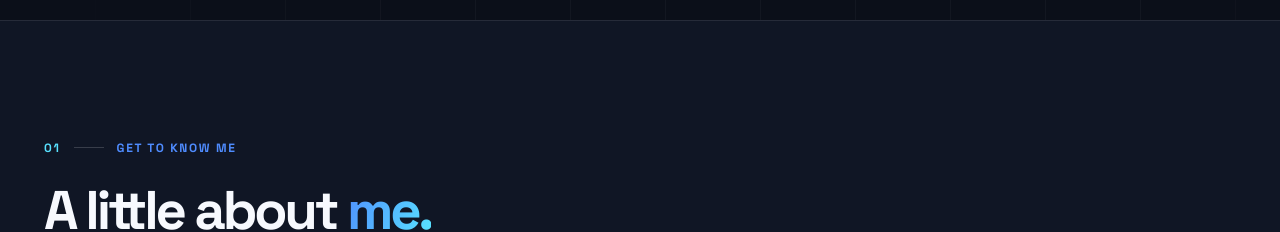
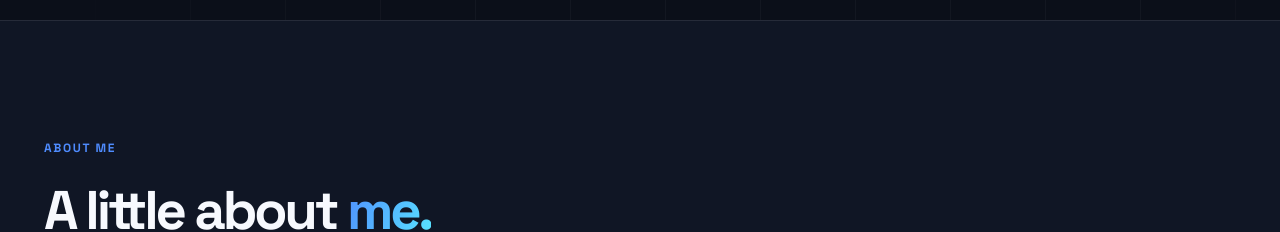
Before and after one commit to sarfaraj666/pfolio, a React (Vite) app: page / in a window 1280 px wide. Shown: the part 920-1152 px from the top of the page. Built offline with nearby package versions, Linux system fonts and the light colour scheme.

Commit message:
Simplify About section label

```diff
--- a/src/App.jsx
+++ b/src/App.jsx
@@ -34,7 +34,7 @@ function Reveal({ children, className = '', delay = 0, y = 25 }) {
 function SectionHeading({ number, eyebrow, title, subtitle }) {
   return (
     <Reveal className="section-heading">
-      <div className="eyebrow"><span className="section-number">{number}</span><span className="eyebrow-divider" />{eyebrow}</div>
+      <div className="eyebrow">{number && <><span className="section-number">{number}</span><span className="eyebrow-divider" /></>}{eyebrow}</div>
       <h2>{title}</h2>
       {subtitle && <p>{subtitle}</p>}
     </Reveal>
@@ -188,7 +188,7 @@ function About() {
   return (
     <section id="about" className="section about-section">
       <div className="container">
-        <SectionHeading number="01" eyebrow="GET TO KNOW ME" title={<>A little about <span className="text-gradient">me.</span></>} subtitle="Curious by nature. Focused on learning. Always building." />
+        <SectionHeading eyebrow="ABOUT ME" title={<>A little about <span className="text-gradient">me.</span></>} subtitle="Curious by nature. Focused on learning. Always building." />
         <div className="about-grid">
           <Reveal className="portrait-col">
             <div className="portrait-card">
```
